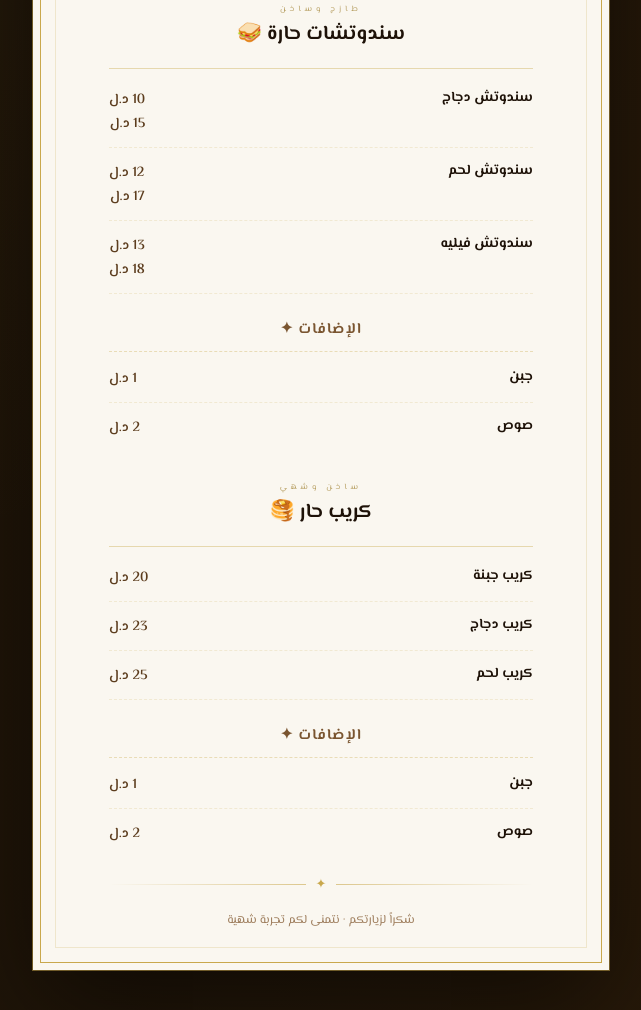
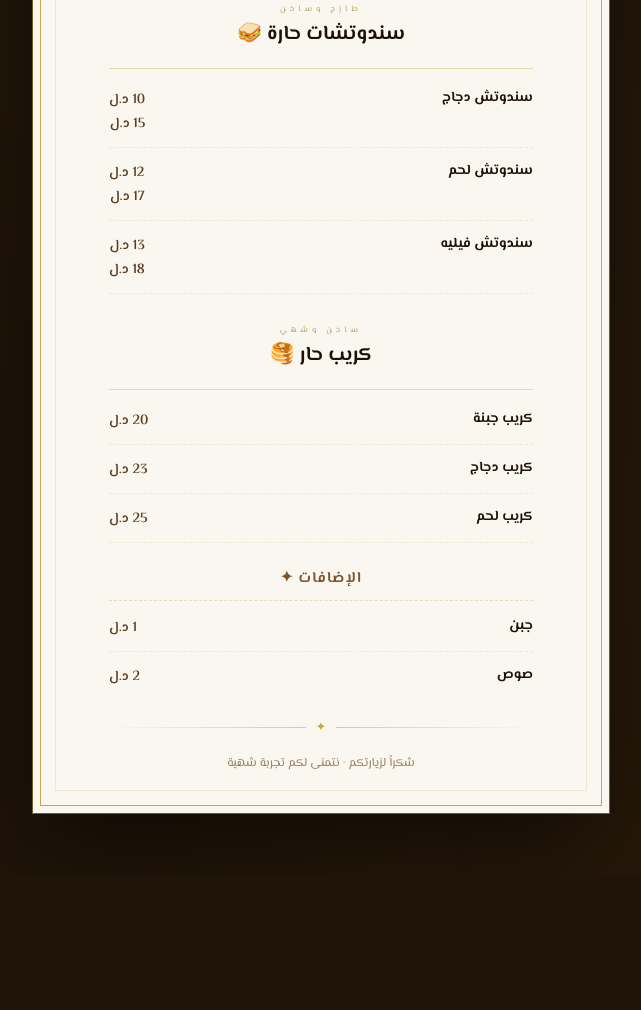
Before and after one commit to aldrissi/Q-ice-cream, a plain HTML site: page index.html in a window 1280 px wide. Shown: the part 1367-2377 px from the top of the page, without its empty margins (319-960 px from the left). After the commit the page ends 2242 px from the top, so only its background shows below. Drawn offline with Linux system fonts and the light colour scheme.

Commit message:
Update index.html

```diff
--- a/index.html
+++ b/index.html
@@ -369,30 +369,6 @@
       </div>
     </div>
 
-    <!-- ══ الإضافات ══ -->
-    <div class="sub-section-header">
-      <div class="sub-section-title-ar">الإضافات ✦</div>
-      <div class="sub-section-title-en">Add-ons ✦</div>
-    </div>
-    <hr class="sub-section-rule">
-
-    <div class="item-with-tags">
-      <div class="item-top">
-        <div class="item-name ar-only">جبن</div>
-        <div class="item-name en-only">Cheese</div>
-        <div class="item-prices"><div class="item-price">1 د.ل</div></div>
-      </div>
-    </div>
-
-    <div class="item-with-tags">
-      <div class="item-top">
-        <div class="item-name ar-only">صوص</div>
-        <div class="item-name en-only">Sauce</div>
-        <div class="item-prices"><div class="item-price">2 د.ل</div></div>
-      </div>
-    </div>
-
-  </div>
  <!-- ══ SECTION 4: كريب ══ -->
   <div class="menu-section">
     <div class="section-header">
```
